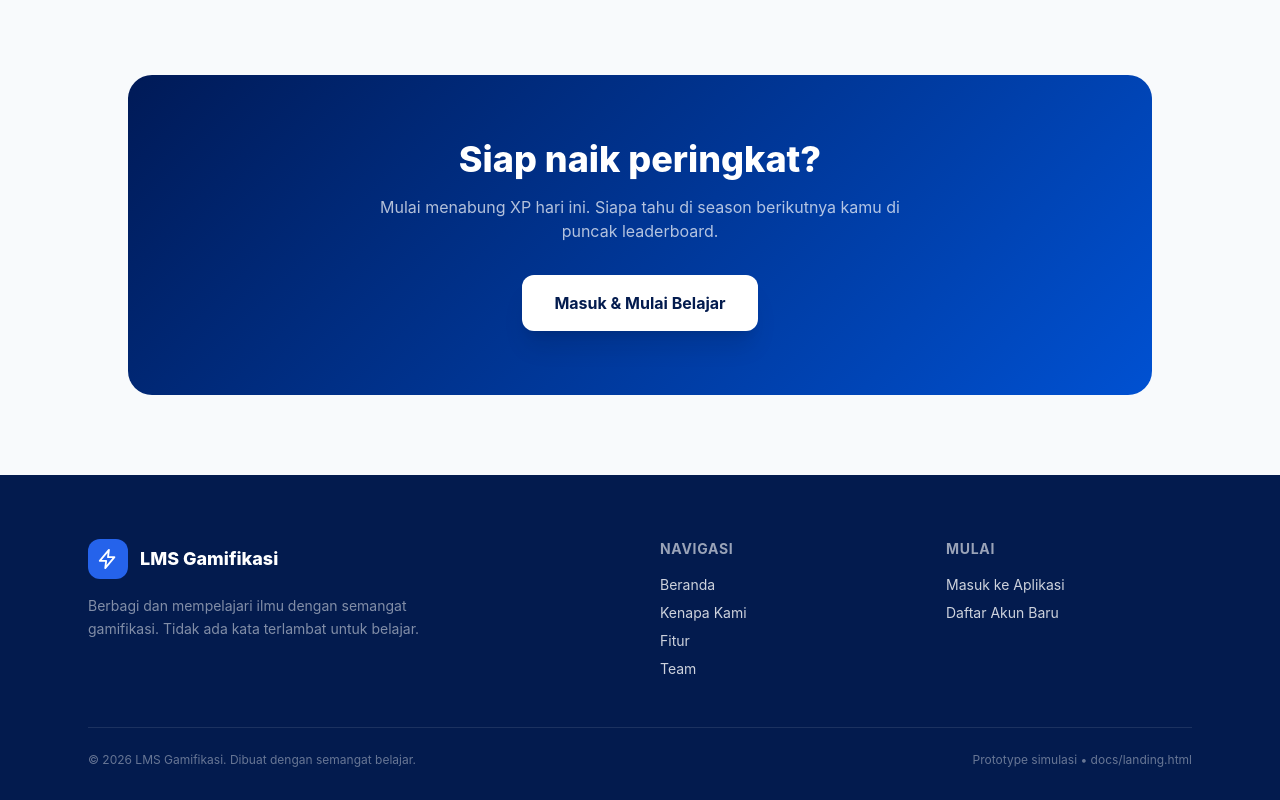
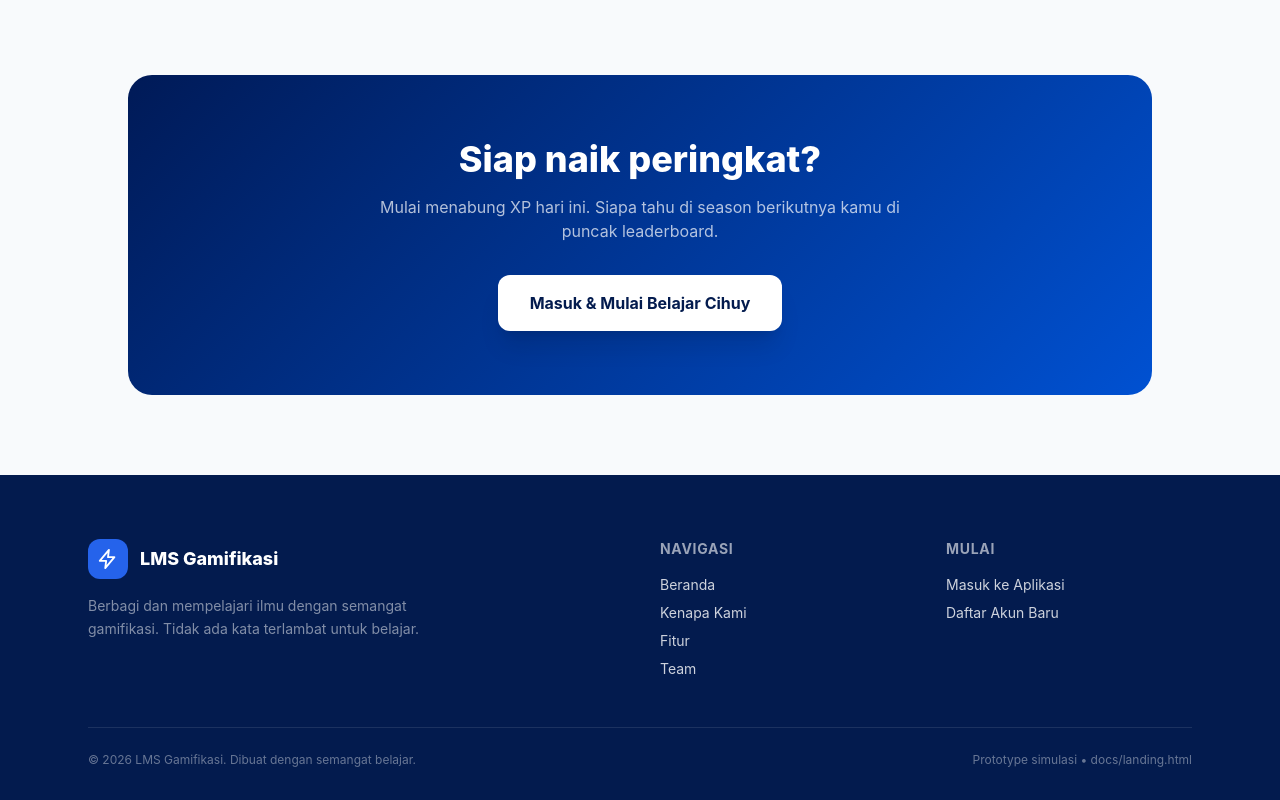
Before and after one commit to AN-maz/tim2-mentorship, a React app in the folder frontend/: page / in a window 1280 px wide. Shown: the part 3206-4006 px from the top of the page. Built offline with nearby package versions, Linux system fonts and the light colour scheme; the HTML template or start-up script is replaced by a standard one.

Commit message:
esting jangan di acc

```diff
--- a/frontend/src/components/landing-page/ReadyToAction.jsx
+++ b/frontend/src/components/landing-page/ReadyToAction.jsx
@@ -18,7 +18,7 @@ export default function ReadyToAction() {
           to="/auth"
           className="mt-8 inline-block bg-white text-navy font-bold px-8 py-4 rounded-xl transition hover:bg-blue-50 shadow-xl"
         >
-          Masuk & Mulai Belajar
+          Masuk & Mulai Belajar Cihuy
         </Link>
       </div>
     </section>
```
